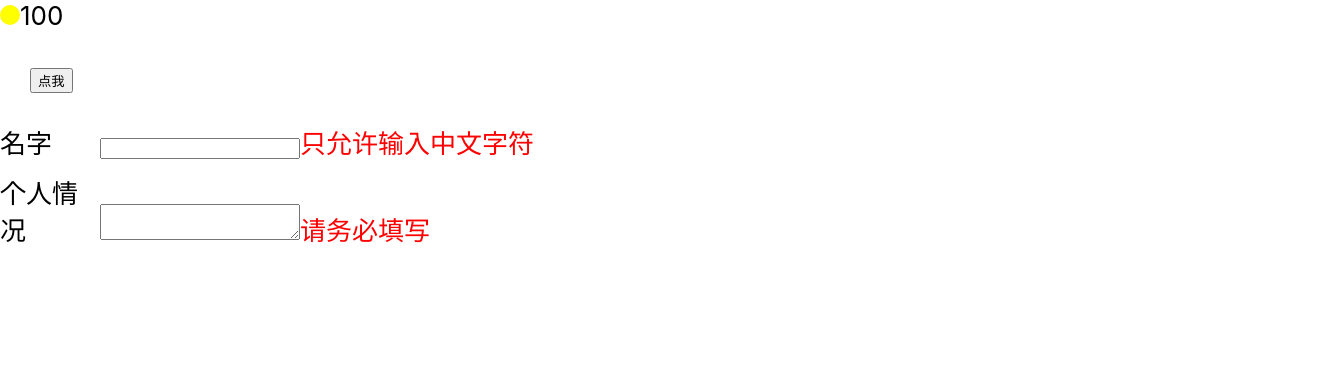
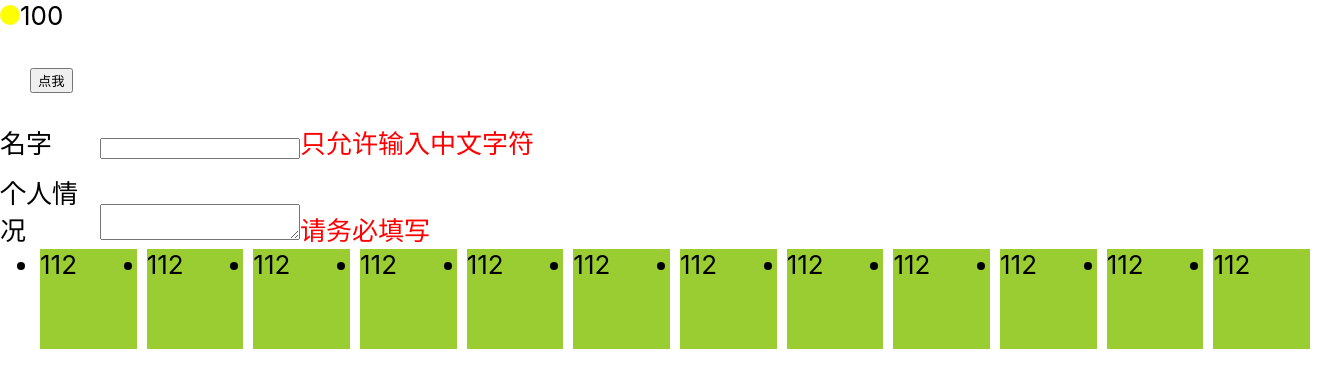
Before and after one commit to HowAboutRyze/react-tollery, a React app: page / in a window 1280 px wide. Shown: the top 388 px of the page, 1320 px wide, since content can reach past the window. Built offline with nearby package versions, Linux system fonts and the light colour scheme.

Commit message:
feat:左右滑动块阻止浏览器的默认左右滑上下页功能

```diff
--- a/src/App.css
+++ b/src/App.css
@@ -42,6 +42,18 @@ main {
   padding: 30px;
 }
 
+.xscroll-box {
+  display: flex;
+  width: 100%;
+  overflow-x: scroll;
+}
+.xscroll-box > li {
+  width: 200px;
+  height: 100px;
+  background-color: yellowgreen;
+  margin-right: 10px;
+}
+
 @keyframes fly-coin {
   from {
     top: 50vh;
--- a/src/App.js
+++ b/src/App.js
@@ -12,6 +12,55 @@ class App extends React.Component {
       coinList: []
     }
     this.coinRender = this.coinRender.bind(this);
+  }
+
+  componentDidMount() {
+    let preventUCDefault = (function() {
+      let startX = 0;
+      let diffY = 0;
+      const bindPreventTouch = function() {
+        console.log('bindPreventTouch')
+        document.documentElement.addEventListener('touchmove', function(e) {
+          e.preventDefault();
+        }, false);
+      };
+
+      return {
+        init : function(ul) {
+          console.log(ul)
+          const scrollWidth = ul.scrollWidth;
+
+          ul.addEventListener('touchstart', function(e) {
+            console.log('touchstart', e)
+              startX = e.touches[0].pageX;
+          });
+
+          ul.addEventListener('touchmove',function(e) {
+            const self = document.querySelector('.xscroll-box');
+            diffY = e.touches[0].pageX - startX;
+            console.log('touchmove', e, self.scrollLeft, diffY, scrollWidth - self.scrollLeft - ul.offsetWidth)
+            if(self.scrollLeft === 0 && diffY > 0) {
+              //到最左
+              bindPreventTouch();
+            }else if((scrollWidth - self.scrollLeft - ul.offsetWidth) < 1 && diffY < 0) {
+              //到最右
+              bindPreventTouch();
+            }
+          });
+
+          ul.addEventListener('touchend',function(e) {
+            console.log('touchend')
+            document.documentElement.removeEventListener('touchmove', function(e) {
+              e.preventDefault();
+            });
+          });
+        }
+      }
+    })();
+
+
+    preventUCDefault.init(document.querySelector('.xscroll-box'));
+
   }
   coinRender() {
     const list = [...new Array(6).keys()];
@@ -47,6 +96,20 @@ class App extends React.Component {
         </main>
         <ChineseName />
         <TextareaInput />
+        <ul className="xscroll-box">
+          <li>112</li>
+          <li>112</li>
+          <li>112</li>
+          <li>112</li>
+          <li>112</li>
+          <li>112</li>
+          <li>112</li>
+          <li>112</li>
+          <li>112</li>
+          <li>112</li>
+          <li>112</li>
+          <li>112</li>
+        </ul>
       </div>
     );
   }
```
